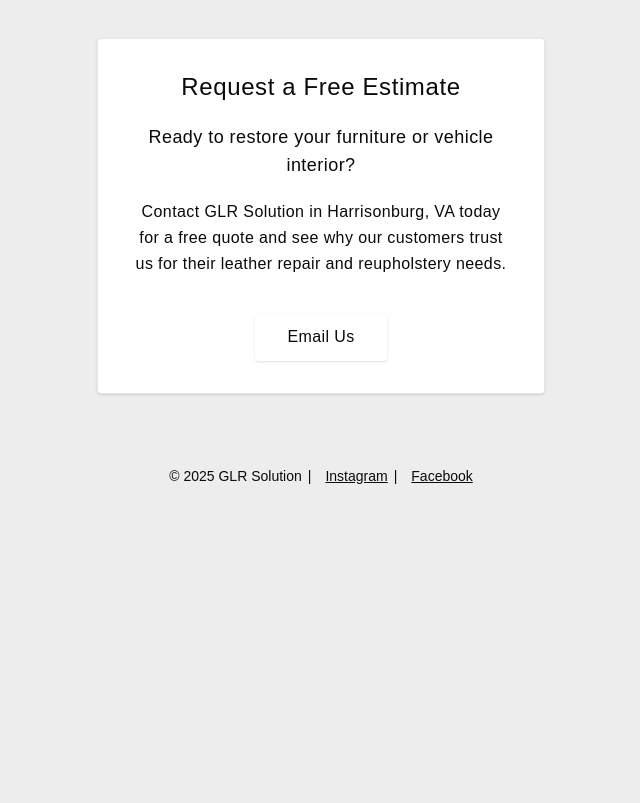
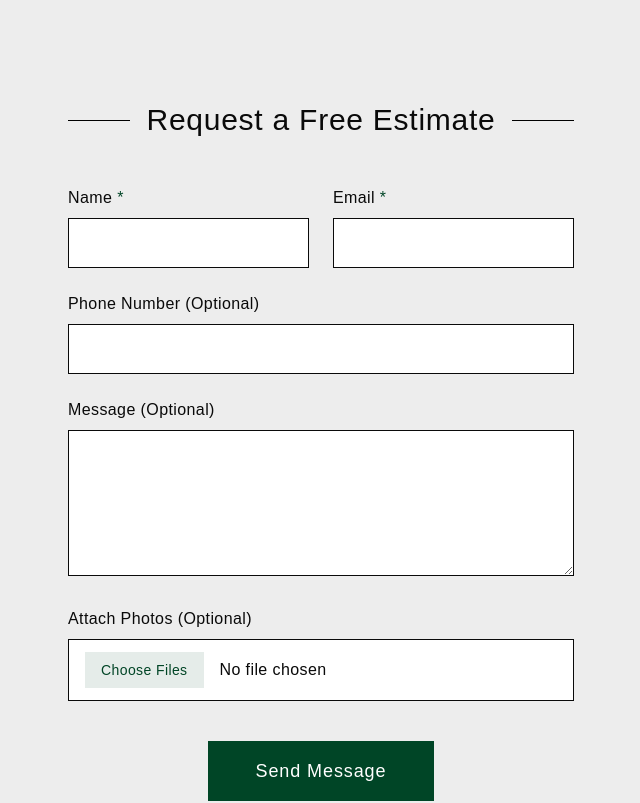
Before and after one commit to evunti/glr_solution, a Next.js app: page /contact in a window 1280 px wide. Shown: the part 460-1263 px from the top of the page, without its empty margins (319-959 px from the left). Before the commit the page ends 970 px from the top, so only its background shows below. Built offline with nearby package versions, Linux system fonts and the light colour scheme.

Commit message:
styled services pages

```diff
--- a/src/app/about/page.tsx
+++ b/src/app/about/page.tsx
@@ -4,11 +4,11 @@ export default function About() {
   return (
     <div className="flex flex-col items-center justify-center pt-8 sm:pt-16 pb-12 sm:pb-24">
       <main className="w-full max-w-5xl px-4 sm:px-6 md:px-8">
-        <div className="text-center mb-6 sm:mb-10">
-          <h1 className="text-3xl sm:text-4xl md:text-5xl font-light text-[color-brand] ">
+        <div className="flex items-center gap-4 mb-6 sm:mb-10">
+          <h1 className="text-3xl sm:text-4xl md:text-5xl font-light tracking-wide text-[color-brand] whitespace-nowrap">
             About Us
           </h1>
-          <div className="w-16 sm:w-20 h-1 bg-[color-brand] mx-auto"></div>
+          <div className="grow h-px bg-black"></div>
         </div>
 
         <div className="max-w-4xl mx-auto space-y-8 sm:space-y-12">
@@ -33,10 +33,15 @@ export default function About() {
               with the same care and dedication.
             </p>
           </section>
-          <div className="w-full h-px bg-gray-300"></div>
-          <h2 className="text-2xl sm:text-3xl font-light text-[color-brand] tracking-wide text-center">
-            Our Services Include:
-          </h2>
+
+          <div className="flex items-center gap-4">
+            <div className="grow h-px bg-black"></div>
+            <h2 className="text-2xl sm:text-3xl font-light text-[color-brand] tracking-wide whitespace-nowrap">
+              Our Services Include
+            </h2>
+            <div className="grow h-px bg-black"></div>
+          </div>
+
           <ul className="list-disc list-inside text-sm sm:text-base md:text-lg text-[color-brand]/70 font-light tracking-wide space-y-2 sm:columns-2 sm:gap-8 px-4 sm:px-0">
             {" "}
             <li>Leather and vinyl cleaning and repair</li>
@@ -49,9 +54,8 @@ export default function About() {
             <li>Repair of scratches, scuffs, cuts, burns, and pet damage</li>
             <li>Boat and RV upholstery</li>
           </ul>
-          <div className="w-full h-px bg-gray-300"></div>
-          <div className="bg-brand/90 opacity-30 p-6 sm:p-8 md:p-10 rounded">
-            <p className="text-base sm:text-lg md:text-xl text-white leading-relaxed font-light tracking-wide text-center">
+          <div className="bg-[#2d5016]/10 border-l-4 border-[#2d5016] p-6 sm:p-8 md:p-10">
+            <p className="text-base sm:text-lg md:text-xl text-[color-brand] leading-relaxed font-light tracking-wide text-center italic">
               We take pride in our ability to handle even the most complex
               restoration projects — helping you enjoy your favorite furniture
               and interiors for years to come, with results that look beautiful
--- a/src/app/contact/page.tsx
+++ b/src/app/contact/page.tsx
@@ -1,27 +1,143 @@
 "use client";
 
+import { useState } from "react";
+
 export default function Contact() {
+  const [formData, setFormData] = useState({
+    name: "",
+    email: "",
+    phone: "",
+    message: "",
+  });
+
+  const handleSubmit = (e: React.FormEvent) => {
+    e.preventDefault();
+    // Handle form submission logic here
+    console.log(formData);
+  };
+
+  const handleChange = (
+    e: React.ChangeEvent<HTMLInputElement | HTMLTextAreaElement>
+  ) => {
+    setFormData({
+      ...formData,
+      [e.target.name]: e.target.value,
+    });
+  };
+
   return (
-    <div className="px-4 sm:px-12 pb-8 sm:pb-12 pt-8 sm:pt-10 flex flex-col items-center justify-start">
-      <main className="flex flex-col gap-4 sm:gap-5 w-full max-w-md mx-auto items-center bg-white border border-gray-200 rounded p-6 sm:p-8 shadow-sm">
-        <h1 className="text-xl sm:text-2xl text-center text-[color-brand] font-light tracking-wide">
-          Request a Free Estimate
-        </h1>
-        <p className="text-base sm:text-lg text-center text-[color-brand]/80 font-light tracking-wide">
-          Ready to restore your furniture or vehicle interior?
-        </p>
-        <p className="text-sm sm:text-base text-center max-w-xs sm:max-w-md text-[color-brand]/70 font-light tracking-wide leading-relaxed">
-          Contact{" "}
-          <span className="font-normal text-[color-brand]">GLR Solution</span>{" "}
-          in Harrisonburg, VA today for a free quote and see why our customers
-          trust us for their leather repair and reupholstery needs.
-        </p>
-        <a
-          href="mailto:info@glrsolution.com"
-          className="mt-4 px-6 py-3 text-sm sm:px-8 sm:py-3 sm:text-base bg-[color-brand] text-[color-brand] font-light tracking-wide rounded shadow hover:bg-[color-brand]/0 transition active:scale-95"
-        >
-          Email Us
-        </a>
+    <div className="flex flex-col items-center pt-8 sm:pt-16 pb-12 sm:pb-24">
+      <main className="w-full max-w-5xl px-4 sm:px-6 md:px-8">
+        <div className="flex items-center gap-4 mb-6 sm:mb-10"></div>
+
+        <div className="max-w-4xl mx-auto space-y-8 sm:space-y-12">
+          <div className="flex items-center gap-4">
+            <div className="grow h-px bg-black"></div>
+            <h2 className="text-2xl sm:text-3xl font-light text-[color-brand] tracking-wide whitespace-nowrap">
+              Request a Free Estimate
+            </h2>
+            <div className="grow h-px bg-black"></div>
+          </div>
+
+          <form onSubmit={handleSubmit} className="space-y-6">
+            <div className="grid md:grid-cols-2 gap-6">
+              <div>
+                <label
+                  htmlFor="name"
+                  className="block text-sm sm:text-base font-light text-[color-brand] mb-2 tracking-wide"
+                >
+                  Name <span className="text-second">*</span>
+                </label>
+                <input
+                  type="text"
+                  id="name"
+                  name="name"
+                  required
+                  value={formData.name}
+                  onChange={handleChange}
+                  className="w-full px-4 py-2 sm:py-3 border border-[color-brand]/30 bg-white text-[color-brand] font-light tracking-wide focus:outline-none focus:border-second transition-colors"
+                />
+              </div>
+              <div>
+                <label
+                  htmlFor="email"
+                  className="block text-sm sm:text-base font-light text-[color-brand] mb-2 tracking-wide"
+                >
+                  Email <span className="text-second">*</span>
+                </label>
+                <input
+                  type="email"
+                  id="email"
+                  name="email"
+                  required
+                  value={formData.email}
+                  onChange={handleChange}
+                  className="w-full px-4 py-2 sm:py-3 border border-[color-brand]/30 bg-white text-[color-brand] font-light tracking-wide focus:outline-none focus:border-second transition-colors"
+                />
+              </div>
+            </div>
+
+            <div>
+              <label
+                htmlFor="phone"
+                className="block text-sm sm:text-base font-light text-[color-brand] mb-2 tracking-wide"
+              >
+                Phone Number (Optional)
+              </label>
+              <input
+                type="tel"
+                id="phone"
+                name="phone"
+                value={formData.phone}
+                onChange={handleChange}
+                className="w-full px-4 py-2 sm:py-3 border border-[color-brand]/30 bg-white text-[color-brand] font-light tracking-wide focus:outline-none focus:border-second transition-colors"
+              />
+            </div>
+
+            <div>
+              <label
+                htmlFor="message"
+                className="block text-sm sm:text-base font-light text-[color-brand] mb-2 tracking-wide"
+              >
+                Message (Optional)
+              </label>
+              <textarea
+                id="message"
+                name="message"
+                rows={5}
+                value={formData.message}
+                onChange={handleChange}
+                className="w-full px-4 py-2 sm:py-3 border border-[color-brand]/30 bg-white text-[color-brand] font-light tracking-wide focus:outline-none focus:border-second transition-colors resize-vertical"
+              />
+            </div>
+
+            <div>
+              <label
+                htmlFor="photos"
+                className="block text-sm sm:text-base font-light text-[color-brand] mb-2 tracking-wide"
+              >
+                Attach Photos (Optional)
+              </label>
+              <input
+                type="file"
+                id="photos"
+                name="photos"
+                multiple
+                accept="image/*"
+                className="w-full px-4 py-2 sm:py-3 border border-[color-brand]/30 bg-white text-[color-brand] font-light tracking-wide focus:outline-none focus:border-second transition-colors file:mr-4 file:py-2 file:px-4 file:border-0 file:text-sm file:font-light file:bg-second/10 file:text-second hover:file:bg-second/20 file:cursor-pointer"
+              />
+            </div>
+
+            <div className="flex justify-center pt-4">
+              <button
+                type="submit"
+                className="px-8 py-3 sm:px-12 sm:py-4 bg-second text-white font-light tracking-wider text-base sm:text-lg hover:bg-second/90 transition-colors active:scale-95"
+              >
+                Send Message
+              </button>
+            </div>
+          </form>
+        </div>
       </main>
     </div>
   );
--- a/src/app/page.tsx
+++ b/src/app/page.tsx
@@ -34,14 +34,17 @@ export default function Home() {
     <div className="flex flex-col items-center pt-8 sm:pt-16 pb-12 sm:pb-24">
       <main className="w-full max-w-7xl px-4 sm:px-6">
         <div className="text-center mb-10 sm:mb-15">
-          <h1 className="text-3xl sm:text-5xl font-light tracking-wide sm:tracking-wider text-[color-brand] mb-2 sm:mb-3 ">
+          <h1 className="text-5xl font-light tracking-wide sm:tracking-wider text-[color-brand] mb-2 sm:mb-3 ">
             Expert Leather Repair & Reupholstery
           </h1>
           <div className="w-16 sm:w-24 h-1 bg-[color-brand] mx-auto mb-4 sm:mb-6"></div>
-          <p className="text-base sm:text-xl text-[color-brand]/70 font-light tracking-wide max-w-3xl mx-auto px-2">
-            Premium restoration services for furniture, automotive interiors,
-            and RV upholstery
-          </p>
+          <div className="flex items-center justify-center gap-4 max-w-3xl mx-auto px-2">
+            <div className="grow h-px bg-black/90"></div>
+            <p className="text-md text-black/90 font-light tracking-wide whitespace-nowrap">
+              Premium Restoration Services
+            </p>
+            <div className="grow h-px bg-black/90"></div>
+          </div>
         </div>
 
         <div className="grid md:grid-cols-3 gap-8 sm:gap-10">
```
Also changed, not shown: src/app/services/automotive/page.tsx (+34 -25 lines), src/app/services/furniture/page.tsx (+27 -17 lines), src/app/services/upholstery/page.tsx (+25 -16 lines).
